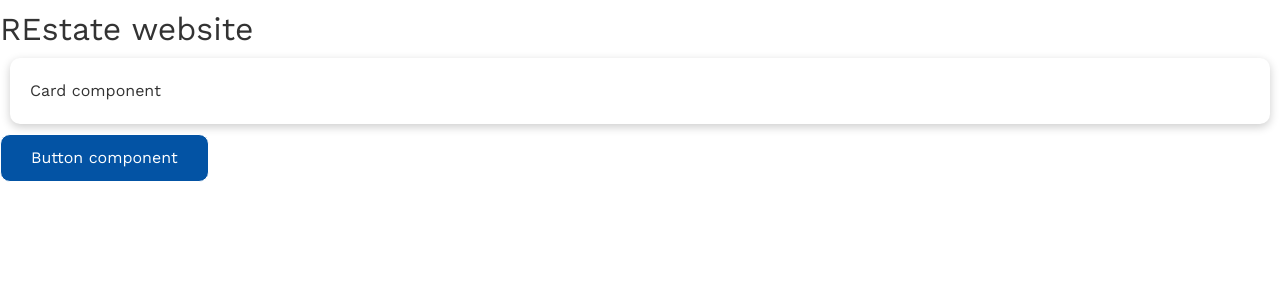
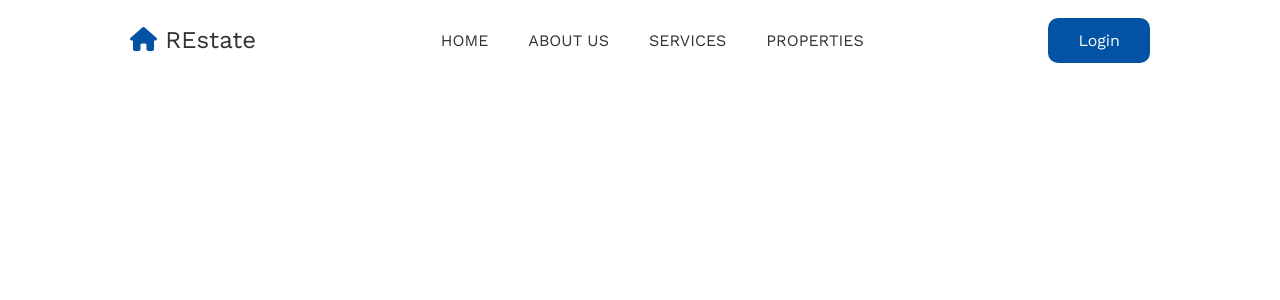
Before and after one commit to florinkras/restate, a PHP site: page / in a window 1280 px wide. Shown: the top 300 px of the page. Run offline with PHP 8.4, Linux system fonts and the light colour scheme.

Commit message:
header navigation

```diff
--- a/css/main.css
+++ b/css/main.css
@@ -49,3 +49,27 @@ p {
 img {
   width: 100%;
 }
+
+/*NAVIGATION*/
+
+.navigation .flex {
+  justify-content: space-between;
+}
+
+.navigation .container i {
+  color: var(--primary-color);
+}
+
+.navigation .container nav a {
+  padding: 10px 0;
+  margin: 0 20px;
+  text-transform: uppercase;
+}
+
+.navigation .container nav a:hover {
+  border-bottom: 2px solid var(--secondary-color);
+}
+
+.navigation nav ul {
+  display: flex;
+}
--- a/index.html
+++ b/index.html
@@ -16,11 +16,20 @@
     <title>REstate</title>
   </head>
   <body>
-    <div>
-      <h1>REstate website</h1>
-
-      <div class="card">Card component</div>
-      <a href="#" class="btn btn-primary btn-outline">Button component</a>
+    <!--Header Navigation-->
+    <div class="navigation py-1">
+      <div class="container flex">
+        <h2><i class="fas fa-home"></i> REstate</h2>
+        <nav>
+          <ul class="menu">
+            <li><a href="#">Home</a></li>
+            <li><a href="#">About Us</a></li>
+            <li><a href="#">Services</a></li>
+            <li><a href="#">Properties</a></li>
+          </ul>
+        </nav>
+        <a href="#" class="btn btn-primary">Login</a>
+      </div>
     </div>
 
     <script src="./app.js" />
```
